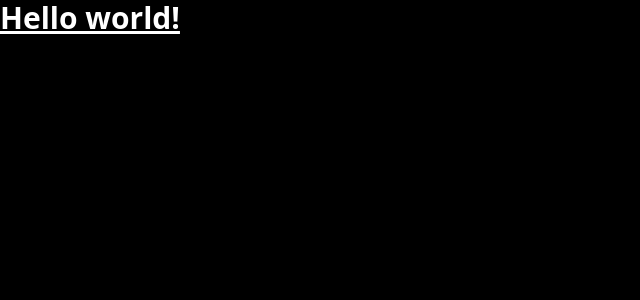
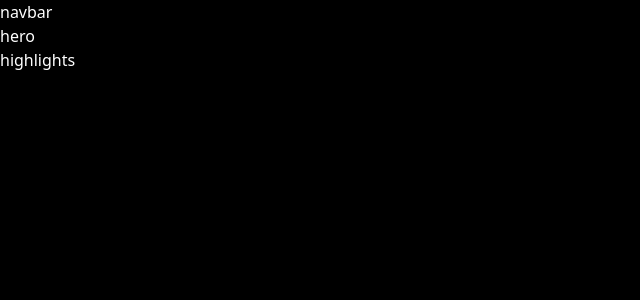
Before and after one commit to mcazarjr/apple_website, a React (Vite) app: page / in a window 1280 px wide. Shown: the top 300 px of the page, without its empty margins (0-640 px from the left). Built offline with nearby package versions, Linux system fonts and the light colour scheme.

Commit message:
chore: initialize hero,highlights, navbar components

```diff
--- a/src/App.jsx
+++ b/src/App.jsx
@@ -1,7 +1,15 @@
+import Navbar from "./components/Navbar";
+import Hero from "./components/Hero";
+import Highlights from "./components/Highlights";
+
 const App = () => {
   return (
     <>
-      <h1 className="text-3xl font-bold underline">Hello world!</h1>
+      <main className="bg-black">
+        <Navbar />
+        <Hero />
+        <Highlights />
+      </main>
     </>
   );
 };
--- /dev/null
+++ b/src/components/Hero.jsx
@@ -0,0 +1,5 @@
+const Hero = () => {
+  return <div>hero</div>;
+};
+
+export default Hero;
--- /dev/null
+++ b/src/components/Highlights.jsx
@@ -0,0 +1,5 @@
+const Highlights = () => {
+  return <div>highlights</div>;
+};
+
+export default Highlights;
--- /dev/null
+++ b/src/components/Navbar.jsx
@@ -0,0 +1,5 @@
+const Navbar = () => {
+  return <div>navbar</div>;
+};
+
+export default Navbar;
```
